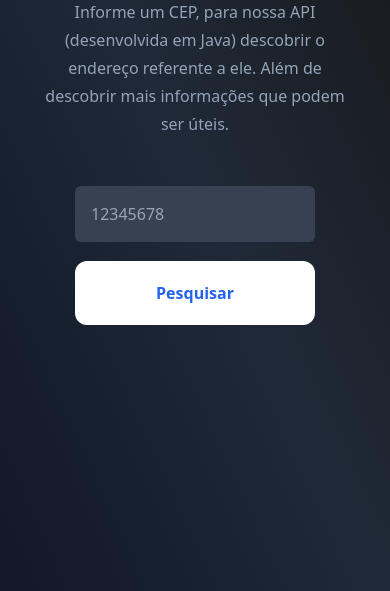
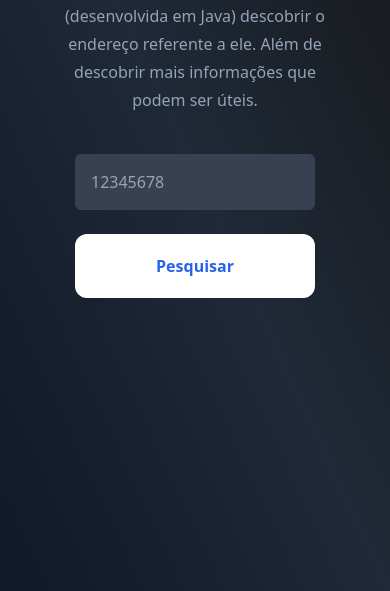
Before and after one commit to GuedesThi/MyAddress, a website built with Vite: page index.html in a window 390 px wide. Shown: the part 253-844 px from the top of the page. Built offline with nearby package versions, Linux system fonts and the light colour scheme.

Commit message:
finalizando o projeto

```diff
--- a/index.html
+++ b/index.html
@@ -20,11 +20,11 @@
         <h1 class="text-6xl text-white font-light font-japa">My Address</h1>
       </div>
 
-      <div class="descricao w-1/2 text-center">
+      <div class="descricao text-center">
         <p class="text-lg text-slate-400 font-light font-japa">Informe um CEP, para nossa API (desenvolvida em <strong>Java</strong>) descobrir o endereço referente a ele. Além de descobrir mais informações que podem ser úteis.</p>
       </div>
 
-      <div class="info flex gap-12 mt-12">
+      <div class="info">
         <input id="cep" class="bg-gray-700 w-60 rounded-md p-4 font-japa text-white" placeholder="12345678" required />
         <button id="botao" class="text-1xl font-semibold font-japa text-blue-600 hover:text-white  bg-white hover:bg-blue-800 hover:border-2 border-blue-600 pt-5 pb-5 pl-8 pr-8 rounded-xl">Pesquisar</button>
     </div>
--- a/src/style.css
+++ b/src/style.css
@@ -18,6 +18,16 @@ body > .container {
   flex-direction: column;
   text-align: center;
   padding: 1.75rem;
+}
+
+.descricao {
+  width: 50%;
+}
+
+.info {
+  display: flex;
+  gap: 2.4rem;
+  margin-top: 2.5rem;
 }
 
 .respostaContainer {
@@ -61,10 +71,13 @@ body > .container {
 
 @media (max-width: 769px) {
   body > .container {
-      width: 100vw;
-      height: 100vh;
-      justify-content: flex-start;
-      padding-top: 9rem;
+    max-width: 100vw;
+    justify-content: flex-start;
+    padding-top: 9rem;
+  }
+
+  .container > .titulo {
+    padding: 0;
   }
 
   .titulo > h1 {
@@ -73,18 +86,19 @@ body > .container {
   }
 
   .descricao {
-      width: auto;
+    width: 75%;
+    margin-top: 2rem;
   }
 
   .descricao > p {
       font-size: 1rem;
-      width: 20rem;
+      width: auto;
       font-weight: 300;
   }
 
   .info {
       flex-direction: column;
-      gap: 1.2rem
+      gap: 1.5rem;
   }
 
   .info > #cep {
@@ -102,6 +116,7 @@ body > .container {
   }
 
   .respostaContainer > .resposta > p {
-      font-size: 1rem;
+      font-size: 0.9rem;
+      width: 90%;
   }
 }
```
